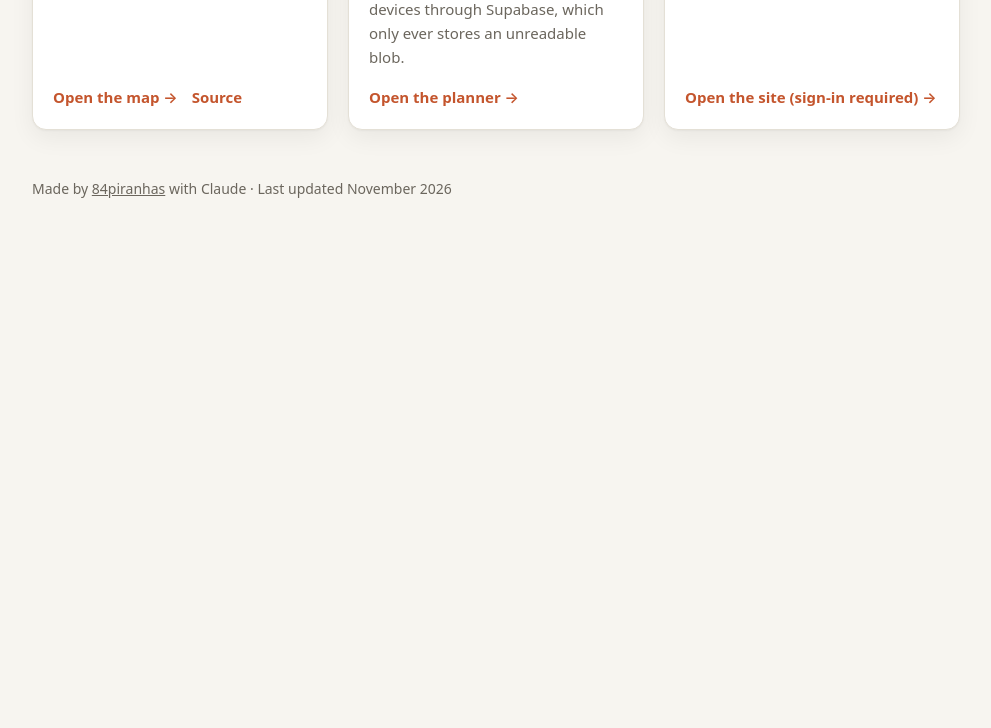
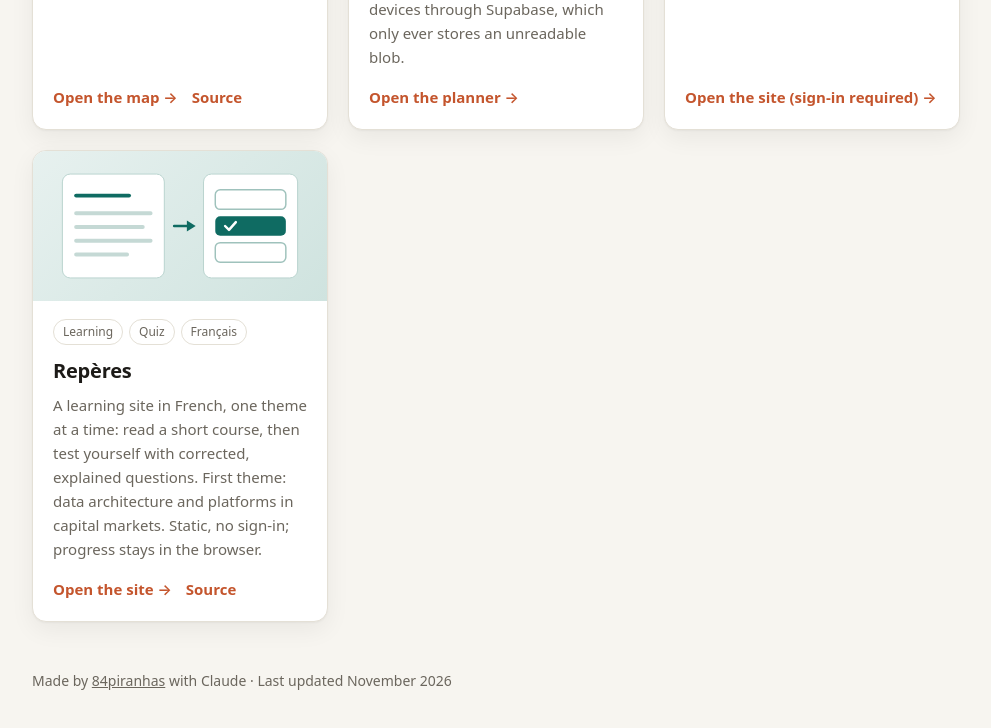
Before and after one commit to 84piranhas/projects, a plain HTML site: page index.html in a window 1280 px wide. Shown: the part 1760-2488 px from the top of the page, without its empty margins (144-1135 px from the left). Before the commit the page ends 2025 px from the top, so only its background shows below. Drawn offline with Linux system fonts and the light colour scheme.

Commit message:
Home page: add a card for Repères
Co-Authored-By: Claude Fable 5.2 <noreply@anthropic.com>

```diff
--- a/index.html
+++ b/index.html
@@ -329,6 +329,37 @@
       </div>
     </article>
 
+    <!-- ===== Repères (site cours + test par thème, dépôt séparé 84piranhas/reperes) ===== -->
+    <article class="card">
+      <div class="thumb" style="background:linear-gradient(135deg,#e7f1ef,#cfe3df)">
+        <svg viewBox="0 0 300 150" aria-hidden="true">
+          <rect x="30" y="22" width="104" height="106" rx="8" fill="#ffffff" stroke="#b9d3ce"/>
+          <path d="M44 44H98" stroke="#0f6b62" stroke-width="4" stroke-linecap="round"/>
+          <g stroke="#c5d9d5" stroke-width="4" stroke-linecap="round">
+            <path d="M44 62H120M44 76H112M44 90H120M44 104H96"/>
+          </g>
+          <path d="M144 75H158" stroke="#0f6b62" stroke-width="2.5" stroke-linecap="round"/>
+          <path d="M166 75l-9-5.5v11z" fill="#0f6b62"/>
+          <rect x="174" y="22" width="96" height="106" rx="8" fill="#ffffff" stroke="#b9d3ce"/>
+          <g fill="none" stroke="#9fc2bc" stroke-width="1.5">
+            <rect x="186" y="38" width="72" height="20" rx="5"/>
+            <rect x="186" y="92" width="72" height="20" rx="5"/>
+          </g>
+          <rect x="186" y="65" width="72" height="20" rx="5" fill="#0f6b62"/>
+          <path d="M196 75l4 4 7-8" fill="none" stroke="#ffffff" stroke-width="2.5" stroke-linecap="round" stroke-linejoin="round"/>
+        </svg>
+      </div>
+      <div class="body">
+        <div class="tags"><span class="tag">Learning</span><span class="tag">Quiz</span><span class="tag">Français</span></div>
+        <h2>Repères</h2>
+        <p>A learning site in French, one theme at a time: read a short course, then test yourself with corrected, explained questions. First theme: data architecture and platforms in capital markets. Static, no sign-in; progress stays in the browser.</p>
+        <div class="links">
+          <a href="https://84piranhas.github.io/reperes/">Open the site →</a>
+          <a href="https://github.com/84piranhas/reperes">Source</a>
+        </div>
+      </div>
+    </article>
+
     <!--
       To add a project, copy one <article class="card"> block above and change:
       the thumb background/SVG, the tags, the title, the description and the links.
```
